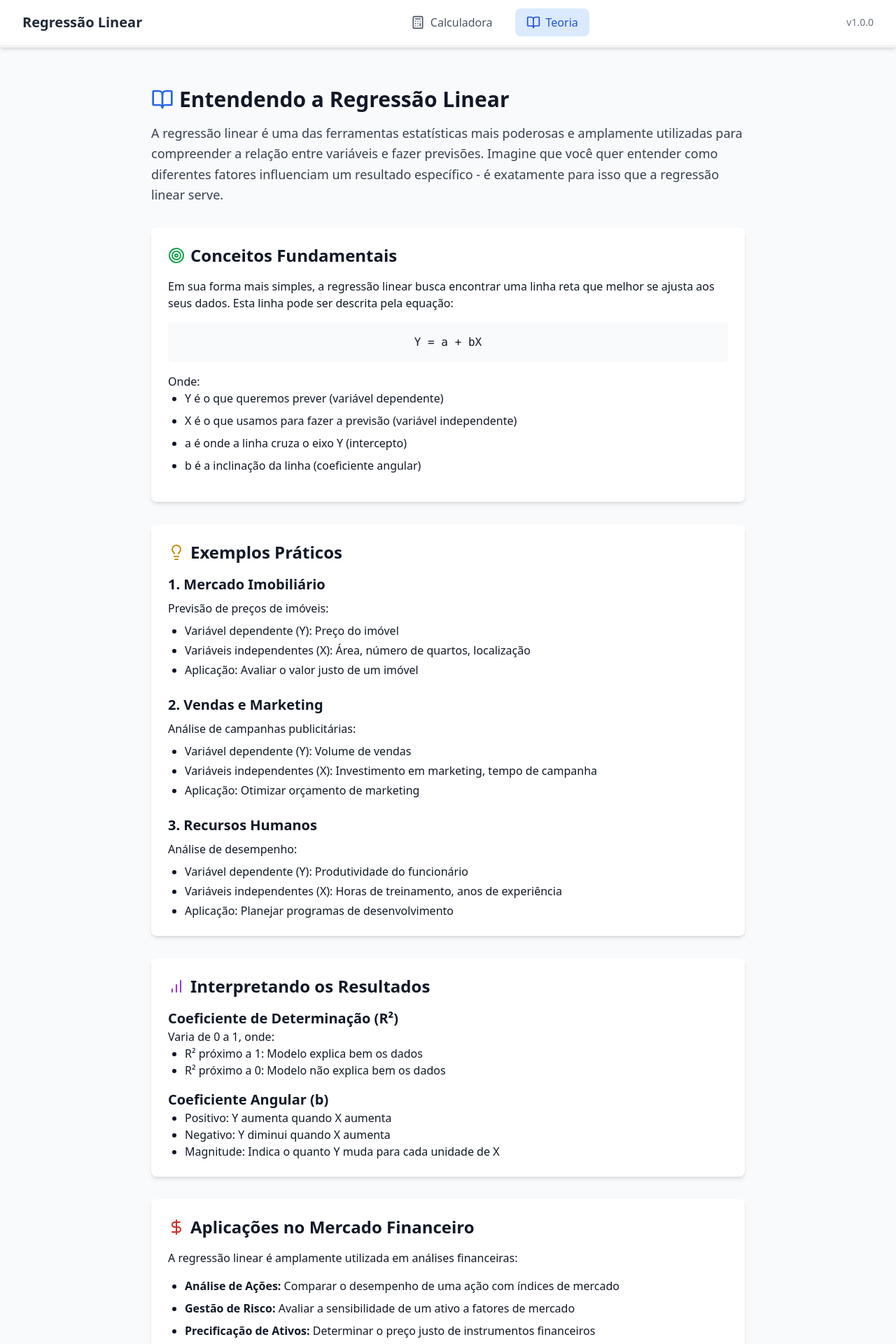
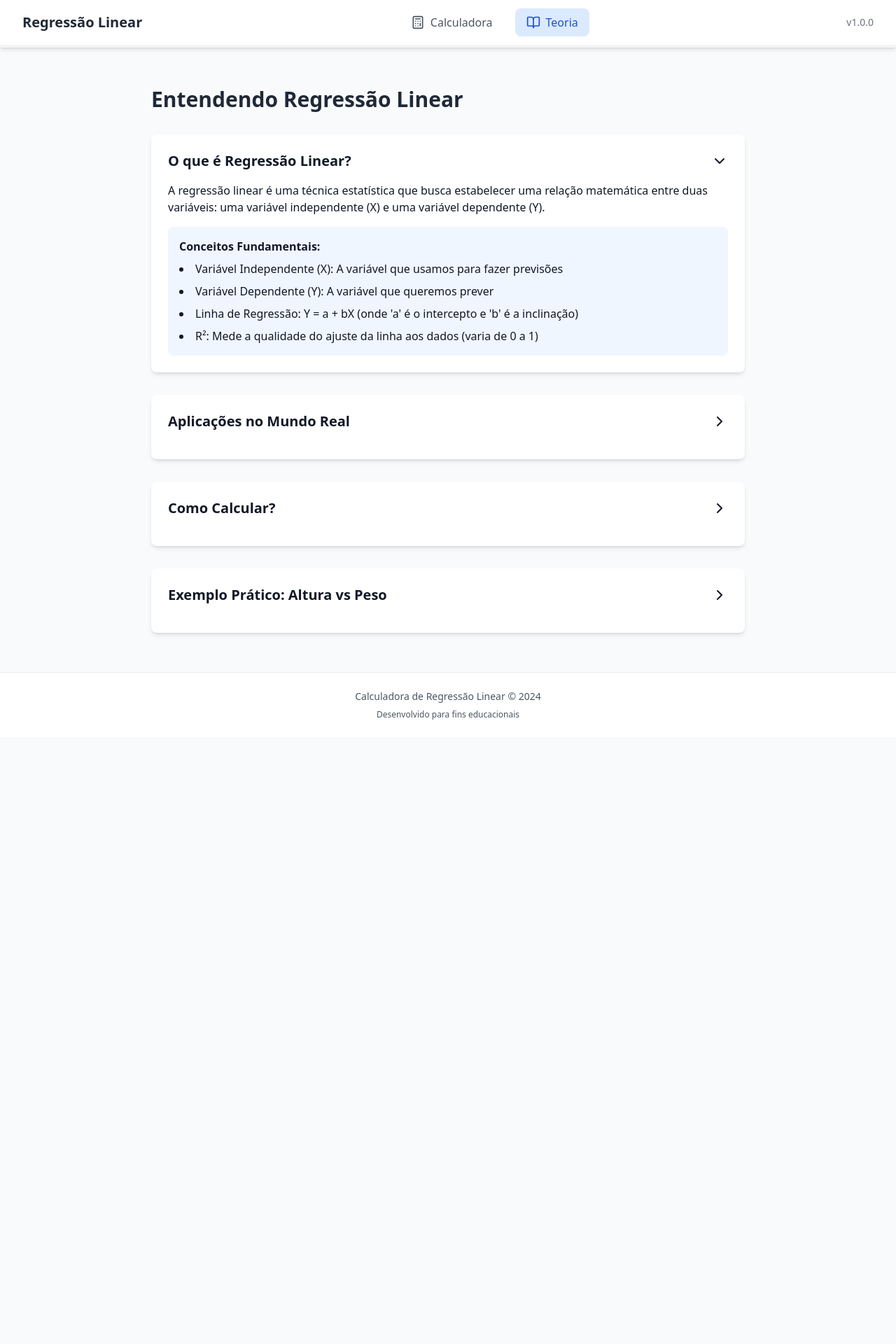
Before and after one commit to ericrodrigues00/stat-calc-2.0, a React (Vite) app: page /teoria in a window 1280 px wide. Shown: the top 1920 px of the page at 70% size. After the commit the page ends 1053 px from the top, so only its background shows below. Built offline with nearby package versions, Linux system fonts and the light colour scheme.

Commit message:
Update Theory.jsx

```diff
--- a/src/components/Theory.jsx
+++ b/src/components/Theory.jsx
@@ -1,152 +1,213 @@
-import React from 'react';
-import { BookOpen, PieChart, BarChart, DollarSign, Target, Lightbulb } from 'lucide-react';
+import React, { useState } from 'react';
+import { LineChart, Line, XAxis, YAxis, CartesianGrid, Tooltip, ResponsiveContainer } from 'recharts';
+import { ChevronDown, ChevronRight } from 'lucide-react';
 
 const LinearRegressionTheory = () => {
+  const [openSections, setOpenSections] = useState({
+    intro: true,
+    applications: false,
+    calculation: false,
+    example: false
+  });
+
+  // Dados de exemplo para o gráfico de vendas
+  const salesData = [
+    { month: 1, investment: 1000, sales: 1200 },
+    { month: 2, investment: 2000, sales: 2300 },
+    { month: 3, investment: 3000, sales: 3400 },
+    { month: 4, investment: 4000, sales: 4600 },
+    { month: 5, investment: 5000, sales: 5500 }
+  ];
+
+  // Dados de exemplo para o exercício prático
+  const heightWeightData = [
+    { height: 160, weight: 50 },
+    { height: 165, weight: 55 },
+    { height: 170, weight: 63 },
+    { height: 175, weight: 68 },
+    { height: 180, weight: 72 }
+  ];
+
+  const toggleSection = (section) => {
+    setOpenSections(prev => ({
+      ...prev,
+      [section]: !prev[section]
+    }));
+  };
+
   return (
-    <div className="p-6 max-w-4xl mx-auto space-y-8">
-      <div>
-        <h1 className="text-3xl font-bold mb-4 flex items-center gap-2">
-          <BookOpen className="h-8 w-8 text-blue-600" />
-          Entendendo a Regressão Linear
+    <div className="max-w-4xl mx-auto p-6 space-y-8">
+      <h1 className="text-3xl font-bold text-gray-800 mb-6">
+        Entendendo Regressão Linear
       </h1>
-        <p className="text-lg leading-relaxed text-gray-700">
-          A regressão linear é uma das ferramentas estatísticas mais poderosas e amplamente utilizadas para compreender
-          a relação entre variáveis e fazer previsões. Imagine que você quer entender como diferentes fatores influenciam
-          um resultado específico - é exatamente para isso que a regressão linear serve.
+
+      {/* Seção 1: Introdução */}
+      <div className="bg-white rounded-lg shadow-md p-6">
+        <button
+          onClick={() => toggleSection('intro')}
+          className="flex items-center justify-between w-full text-xl font-semibold mb-4"
+        >
+          <span>O que é Regressão Linear?</span>
+          {openSections.intro ? <ChevronDown size={24} /> : <ChevronRight size={24} />}
+        </button>
+
+        {openSections.intro && (
+          <div className="space-y-4">
+            <p>
+              A regressão linear é uma técnica estatística que busca estabelecer uma relação
+              matemática entre duas variáveis: uma variável independente (X) e uma variável
+              dependente (Y).
             </p>
-      </div>
-
-      <div className="bg-white rounded-lg shadow-md p-6">
-        <h2 className="text-2xl font-bold mb-4 flex items-center gap-2">
-          <Target className="h-6 w-6 text-green-600" />
-          Conceitos Fundamentais
-        </h2>
-        <p className="mb-4">
-          Em sua forma mais simples, a regressão linear busca encontrar uma linha reta que melhor se ajusta aos seus dados.
-          Esta linha pode ser descrita pela equação:
-        </p>
-        <div className="bg-gray-50 p-4 rounded-md mb-4 font-mono text-center">
-          Y = a + bX
-        </div>
-        <p>Onde:</p>
-        <ul className="list-disc pl-6 space-y-2 mb-4">
-          <li>Y é o que queremos prever (variável dependente)</li>
-          <li>X é o que usamos para fazer a previsão (variável independente)</li>
-          <li>a é onde a linha cruza o eixo Y (intercepto)</li>
-          <li>b é a inclinação da linha (coeficiente angular)</li>
-        </ul>
-      </div>
-
-      <div className="bg-white rounded-lg shadow-md p-6">
-        <h2 className="text-2xl font-bold mb-4 flex items-center gap-2">
-          <Lightbulb className="h-6 w-6 text-yellow-600" />
-          Exemplos Práticos
-        </h2>
-
-        <div className="space-y-6">
-          <div>
-            <h3 className="text-xl font-semibold mb-2">1. Mercado Imobiliário</h3>
-            <p className="mb-2">Previsão de preços de imóveis:</p>
-            <ul className="list-disc pl-6 space-y-1">
-              <li>Variável dependente (Y): Preço do imóvel</li>
-              <li>Variáveis independentes (X): Área, número de quartos, localização</li>
-              <li>Aplicação: Avaliar o valor justo de um imóvel</li>
-            </ul>
-          </div>
-
-          <div>
-            <h3 className="text-xl font-semibold mb-2">2. Vendas e Marketing</h3>
-            <p className="mb-2">Análise de campanhas publicitárias:</p>
-            <ul className="list-disc pl-6 space-y-1">
-              <li>Variável dependente (Y): Volume de vendas</li>
-              <li>Variáveis independentes (X): Investimento em marketing, tempo de campanha</li>
-              <li>Aplicação: Otimizar orçamento de marketing</li>
-            </ul>
-          </div>
-
-          <div>
-            <h3 className="text-xl font-semibold mb-2">3. Recursos Humanos</h3>
-            <p className="mb-2">Análise de desempenho:</p>
-            <ul className="list-disc pl-6 space-y-1">
-              <li>Variável dependente (Y): Produtividade do funcionário</li>
-              <li>Variáveis independentes (X): Horas de treinamento, anos de experiência</li>
-              <li>Aplicação: Planejar programas de desenvolvimento</li>
+            <div className="bg-blue-50 p-4 rounded-lg">
+              <h3 className="font-semibold mb-2">Conceitos Fundamentais:</h3>
+              <ul className="list-disc list-inside space-y-2">
+                <li>Variável Independente (X): A variável que usamos para fazer previsões</li>
+                <li>Variável Dependente (Y): A variável que queremos prever</li>
+                <li>Linha de Regressão: Y = a + bX (onde 'a' é o intercepto e 'b' é a inclinação)</li>
+                <li>R²: Mede a qualidade do ajuste da linha aos dados (varia de 0 a 1)</li>
               </ul>
             </div>
           </div>
+        )}
       </div>
 
+      {/* Seção 2: Aplicações Práticas */}
       <div className="bg-white rounded-lg shadow-md p-6">
-        <h2 className="text-2xl font-bold mb-4 flex items-center gap-2">
-          <BarChart className="h-6 w-6 text-purple-600" />
-          Interpretando os Resultados
-        </h2>
+        <button
+          onClick={() => toggleSection('applications')}
+          className="flex items-center justify-between w-full text-xl font-semibold mb-4"
+        >
+          <span>Aplicações no Mundo Real</span>
+          {openSections.applications ? <ChevronDown size={24} /> : <ChevronRight size={24} />}
+        </button>
+
+        {openSections.applications && (
+          <div className="space-y-6">
             <div className="space-y-4">
-          <div>
-            <h3 className="text-xl font-semibold">Coeficiente de Determinação (R²)</h3>
-            <p>
-              Varia de 0 a 1, onde:
-            </p>
-            <ul className="list-disc pl-6">
-              <li>R² próximo a 1: Modelo explica bem os dados</li>
-              <li>R² próximo a 0: Modelo não explica bem os dados</li>
-            </ul>
+              <h3 className="font-semibold">1. Marketing e Vendas</h3>
+              <p>Relação entre investimento em publicidade e volume de vendas:</p>
+              <div className="h-64">
+                <ResponsiveContainer width="100%" height="100%">
+                  <LineChart data={salesData}>
+                    <CartesianGrid strokeDasharray="3 3" />
+                    <XAxis dataKey="month" label={{ value: 'Investimento (R$ mil)', position: 'bottom' }} />
+                    <YAxis label={{ value: 'Vendas (R$ mil)', angle: -90, position: 'left' }} />
+                    <Tooltip />
+                    <Line type="monotone" dataKey="sales" stroke="#2563eb" name="Vendas" />
+                  </LineChart>
+                </ResponsiveContainer>
+              </div>
             </div>
 
-          <div>
-            <h3 className="text-xl font-semibold">Coeficiente Angular (b)</h3>
-            <ul className="list-disc pl-6">
-              <li>Positivo: Y aumenta quando X aumenta</li>
-              <li>Negativo: Y diminui quando X aumenta</li>
-              <li>Magnitude: Indica o quanto Y muda para cada unidade de X</li>
+            <div className="space-y-2">
+              <h3 className="font-semibold">Outras Aplicações Comuns:</h3>
+              <ul className="list-disc list-inside space-y-2">
+                <li>Previsão de preços imobiliários baseado na área</li>
+                <li>Estimativa de consumo de energia baseado na temperatura</li>
+                <li>Previsão de desempenho escolar baseado em horas de estudo</li>
+                <li>Análise da relação entre altura e peso em estudos médicos</li>
               </ul>
             </div>
           </div>
+        )}
       </div>
 
+      {/* Seção 3: Cálculos e Fórmulas */}
       <div className="bg-white rounded-lg shadow-md p-6">
-        <h2 className="text-2xl font-bold mb-4 flex items-center gap-2">
-          <DollarSign className="h-6 w-6 text-red-600" />
-          Aplicações no Mercado Financeiro
-        </h2>
-        <div className="space-y-4">
-          <p>A regressão linear é amplamente utilizada em análises financeiras:</p>
-          <ul className="list-disc pl-6 space-y-2">
+        <button
+          onClick={() => toggleSection('calculation')}
+          className="flex items-center justify-between w-full text-xl font-semibold mb-4"
+        >
+          <span>Como Calcular?</span>
+          {openSections.calculation ? <ChevronDown size={24} /> : <ChevronRight size={24} />}
+        </button>
+
+        {openSections.calculation && (
+          <div className="space-y-6">
+            <div className="bg-gray-50 p-4 rounded-lg space-y-4">
+              <h3 className="font-semibold">Passo a Passo do Cálculo:</h3>
+              <ol className="list-decimal list-inside space-y-4">
                 <li>
-              <strong>Análise de Ações:</strong> Comparar o desempenho de uma ação com índices de mercado
+                  <span className="font-semibold">Calcular as médias:</span>
+                  <div className="mt-2 pl-6">
+                    <p>X̄ = Σx ÷ n</p>
+                    <p>Ȳ = Σy ÷ n</p>
+                  </div>
                 </li>
                 <li>
-              <strong>Gestão de Risco:</strong> Avaliar a sensibilidade de um ativo a fatores de mercado
+                  <span className="font-semibold">Calcular o coeficiente angular (b):</span>
+                  <div className="mt-2 pl-6">
+                    <p>b = Σ((x - X̄)(y - Ȳ)) ÷ Σ((x - X̄)²)</p>
+                  </div>
                 </li>
                 <li>
-              <strong>Precificação de Ativos:</strong> Determinar o preço justo de instrumentos financeiros
+                  <span className="font-semibold">Calcular o intercepto (a):</span>
+                  <div className="mt-2 pl-6">
+                    <p>a = Ȳ - bX̄</p>
+                  </div>
                 </li>
+                <li>
+                  <span className="font-semibold">Calcular o R²:</span>
+                  <div className="mt-2 pl-6">
+                    <p>R² = (Σ((x - X̄)(y - Ȳ)))² ÷ (Σ((x - X̄)²)Σ((y - Ȳ)²))</p>
+                  </div>
+                </li>
+              </ol>
+            </div>
+          </div>
+        )}
+      </div>
+
+      {/* Seção 4: Exemplo Prático */}
+      <div className="bg-white rounded-lg shadow-md p-6">
+        <button
+          onClick={() => toggleSection('example')}
+          className="flex items-center justify-between w-full text-xl font-semibold mb-4"
+        >
+          <span>Exemplo Prático: Altura vs Peso</span>
+          {openSections.example ? <ChevronDown size={24} /> : <ChevronRight size={24} />}
+        </button>
+
+        {openSections.example && (
+          <div className="space-y-6">
+            <table className="min-w-full">
+              <thead>
+                <tr className="bg-gray-50">
+                  <th className="p-2 border">Altura (cm)</th>
+                  <th className="p-2 border">Peso (kg)</th>
+                </tr>
+              </thead>
+              <tbody>
+                {heightWeightData.map((data, index) => (
+                  <tr key={index}>
+                    <td className="p-2 border text-center">{data.height}</td>
+                    <td className="p-2 border text-center">{data.weight}</td>
+                  </tr>
+                ))}
+              </tbody>
+            </table>
+
+            <div className="space-y-4">
+              <h3 className="font-semibold">Resolução:</h3>
+              <ol className="list-decimal list-inside space-y-2">
+                <li>Médias: X̄ = 170 cm, Ȳ = 61.6 kg</li>
+                <li>Coeficiente angular (b) = 0.88</li>
+                <li>Intercepto (a) = -88.0</li>
+                <li>Equação: Peso = -88.0 + 0.88 × Altura</li>
+                <li>R² = 0.97 (97% da variação é explicada pelo modelo)</li>
+              </ol>
+            </div>
+
+            <div className="bg-yellow-50 p-4 rounded-lg">
+              <h3 className="font-semibold mb-2">Interpretação:</h3>
+              <ul className="list-disc list-inside space-y-2">
+                <li>Para cada 1 cm de altura adicional, espera-se um aumento de 0.88 kg no peso</li>
+                <li>O R² de 0.97 indica um ajuste muito bom do modelo aos dados</li>
+                <li>O modelo pode ser usado para estimar o peso de uma pessoa conhecendo sua altura</li>
               </ul>
             </div>
           </div>
-
-      <div className="bg-white rounded-lg shadow-md p-6">
-        <h2 className="text-2xl font-bold mb-4 flex items-center gap-2">
-          <PieChart className="h-6 w-6 text-indigo-600" />
-          Dicas Práticas
-        </h2>
-        <ul className="list-disc pl-6 space-y-3">
-          <li>
-            <strong>Visualize seus dados:</strong> Sempre faça um gráfico de dispersão antes de aplicar a regressão
-          </li>
-          <li>
-            <strong>Verifique outliers:</strong> Pontos muito distantes podem distorcer os resultados
-          </li>
-          <li>
-            <strong>Valide pressupostos:</strong> Verifique se a relação é realmente linear
-          </li>
-          <li>
-            <strong>Use dados suficientes:</strong> Quanto mais dados, mais confiável será sua análise
-          </li>
-          <li>
-            <strong>Interprete com contexto:</strong> Os resultados devem fazer sentido no mundo real
-          </li>
-        </ul>
+        )}
       </div>
     </div>
   );
```
Lines whose indentation alone changed are shown as unchanged.
